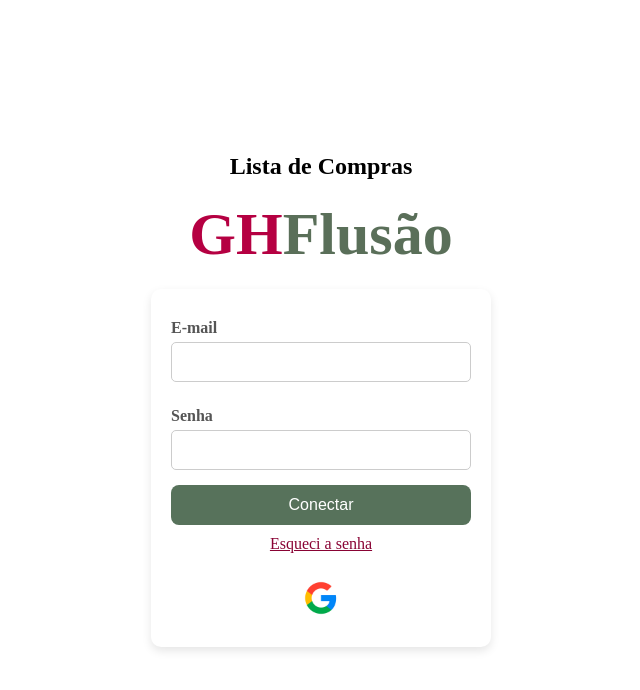
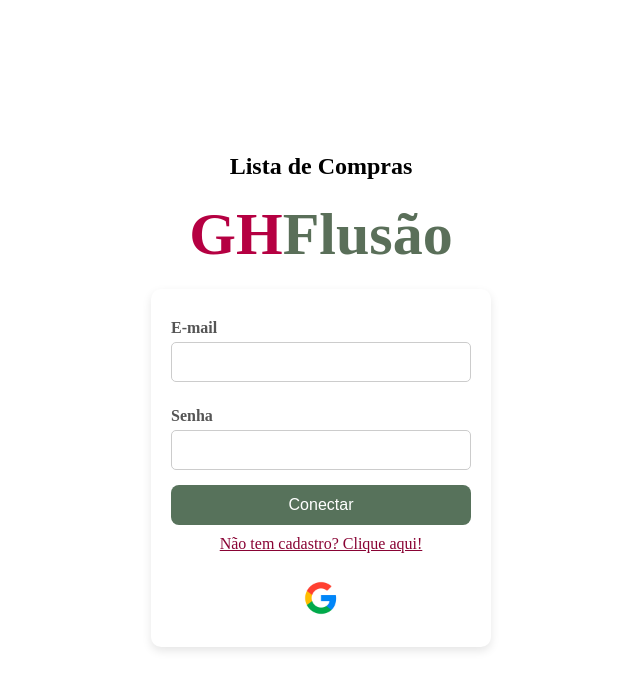
Before and after one commit to sieg3d/Lista-de-compras, a website with bundled scripts: page login.html in a window 1280 px wide. Shown: the whole page, without its empty margins (319-959 px from the left). Built offline with nearby package versions, Linux system fonts and the light colour scheme.

Commit message:
Update login.html

```diff
--- a/login.html
+++ b/login.html
@@ -34,7 +34,7 @@
 
 
         <div style="text-align: center; margin-top: 10px;">
-          <a href="#" style="color: #890334;">Esqueci a senha</a>
+          <a href="register.html" style="color: #890334;">Não tem cadastro? Clique aqui!</a>
         </div>
 
         <div style="text-align: center; margin-top: 20px;">
```
